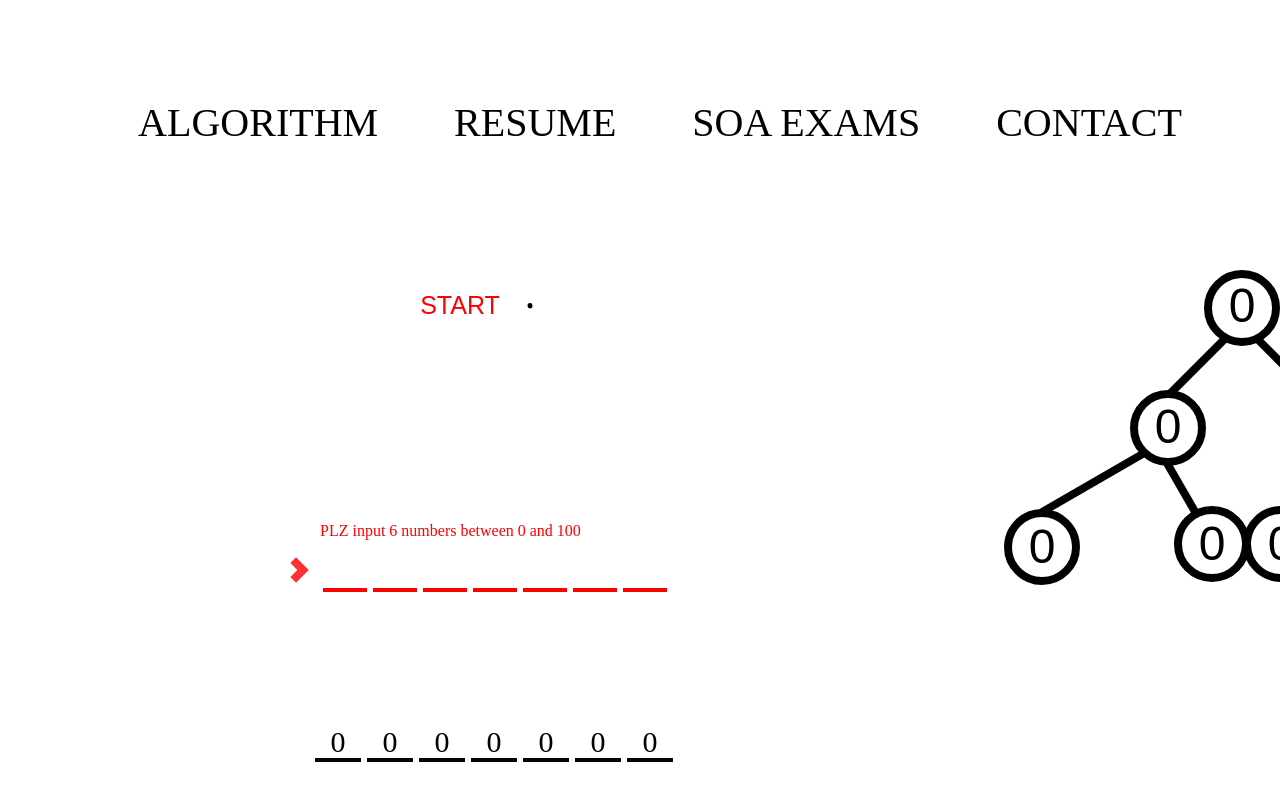
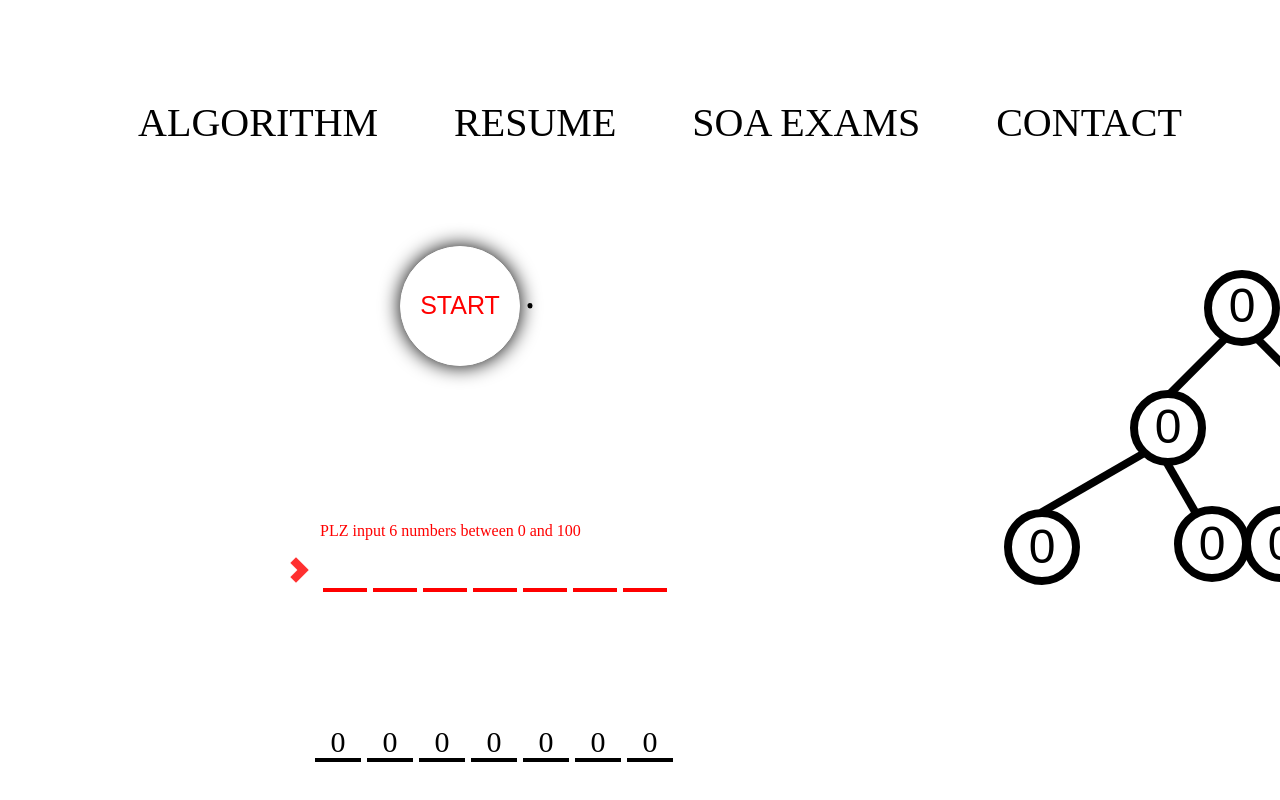
Before and after one commit to konoby/Personal-website-1, a React (Create React App) app in the folder client/: page / in a window 1280 px wide. Shown: the part 734-1534 px from the top of the page. Built offline with nearby package versions, Linux system fonts and the light colour scheme.

Commit message:
refacroring button logic

```diff
--- a/client/src/Components/Tree.js
+++ b/client/src/Components/Tree.js
@@ -55,6 +55,7 @@ class Tree extends React.Component{
         this.clickbegin = this.clickbegin.bind(this);
          this.clickend = this.clickend.bind(this);
          this.validation = this.validation.bind(this);
+
        this.myform = null;
         this.state = {
             n0 : 0,
@@ -69,6 +70,7 @@ class Tree extends React.Component{
             runing: false
         }
     }
+
     clickbegin(){
         if(this.state.correct === true){
         let v0= document.getElementById('v0').value;
@@ -79,8 +81,11 @@ class Tree extends React.Component{
         let v5= document.getElementById('v5').value;
         let v6= document.getElementById('v6').value;
       const flow = MaxHeap([Number(v0),Number(v1),Number(v2),Number(v3),Number(v4),Number(v5),Number(v6)]);
+      this.setState({runing:true})
+        document.getElementById('btn').innerHTML='RUNING'
       console.log("click")
       this.animatetree(flow)}
+
 
     }
     clickend(){
@@ -116,6 +121,8 @@ class Tree extends React.Component{
 
         }
         else{this.setState({correct: true});
+        document.getElementById('pointer').style.opacity='0'
+        document.getElementById('btn').style.color='black'
 
     }
 
@@ -129,6 +136,7 @@ class Tree extends React.Component{
         );
     }
     animatetree(flow){
+
         var accumulated_time = 0;
         for (let i = 0; i <= flow.length -1; i++) {
             const position = flow[i].pos;
@@ -154,13 +162,10 @@ class Tree extends React.Component{
                 accumulated_time += 1000
                 setTimeout(()=>{this.delete(position[0],position[1],value[0],value[1])},accumulated_time)
             }
-            // setTimeout(() => {
-            //     const node = flow[i];
-            //     document.getElementById(`${position}`).className =
-            //       'node${position}';
-            //   }, 10 * i);
          }
-         this.setState({runing:true})
+
+         document.getElementById('btn').innerHTML='CLEAR'
+
     }
     insert(pos,val){
         const id = pos === 0? 'n0': pos === 1? 'n1':pos === 2? 'n2':pos === 3? 'n3':pos === 4? 'n4':pos === 5? 'n5':'n6';
@@ -254,13 +259,13 @@ class Tree extends React.Component{
 
           <div class='algo-container'>
             <form  id='inputs' class = 'grid-container'>
-            <button class = 'inner' onClick={this.clickbegin}>START</button><svg onClick={this.clickbegin} xmlns="http://www.w3.org/2000/svg" version="1.1" width="160px" height="160px">
+            <button id = 'btn' class = 'inner' onClick={clickfunc}>START</button><svg onClick={clickfunc}  xmlns="http://www.w3.org/2000/svg" version="1.1" width="160px" height="160px">
          <circle cx="80" cy="80" r="70" stroke-linecap="round" />
  </svg>
             {flag&&<Alert/>}
             {!flag&&<Success/>}
             <input  id='v0' class ="input-box"></input><  input  id='v1' class ="input-box"></input><input  id='v2' class ="input-box"></input><input  id='v3' class ="input-box"></input><input id='v4' class ="input-box"></input><input id='v5' class ="input-box"></input><input id='v6' class ="input-box"></input>
-            <div class = 'cursor-container'><div class = 'pointer'></div></div>
+            <div class = 'cursor-container'><div id='pointer' class = 'pointer'></div></div>
             <div class='box-container'><Box  number='b0' value={this.state.n0} cssid="Head" cssidt='Btext'/><Box  number='b1' value={this.state.n1} cssid="Head" cssidt='Btext'/><Box  number='b2' value={this.state.n2} cssid="Head" cssidt='Btext'/><Box  number='b3' value={this.state.n3} cssid="Head" cssidt='Btext'/><Box  number='b4' value={this.state.n4} cssid="Head" cssidt='Btext'/><Box  number='b5' value={this.state.n5} cssid="Head" cssidt='Btext'/><Box  number='b6' value={this.state.n6} cssid="Head" cssidt='Btext'/></div>
             </form>
             <div class= 'tree-container'>
--- a/client/src/Styles/grid.css
+++ b/client/src/Styles/grid.css
@@ -118,6 +118,9 @@ circle{
   animation: anim 3s ease-in-out infinite;
 
 }
+svg:hover circle{
+  animation-play-state: paused;
+}
 @keyframes anim{
   50%{
     stroke-dashoffset: 0;
@@ -145,4 +148,5 @@ display: inline-block;
  top:11%;
   left: 50%;
   background-color: white;
+  box-shadow: 0px 0px 20px black;
 }
```
